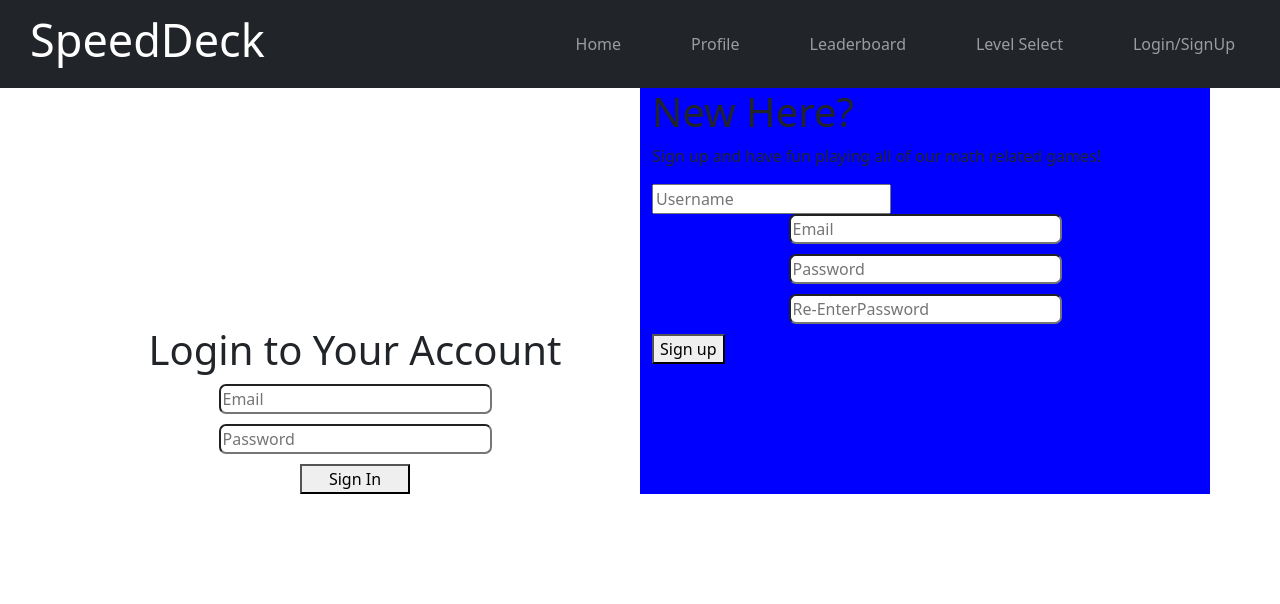
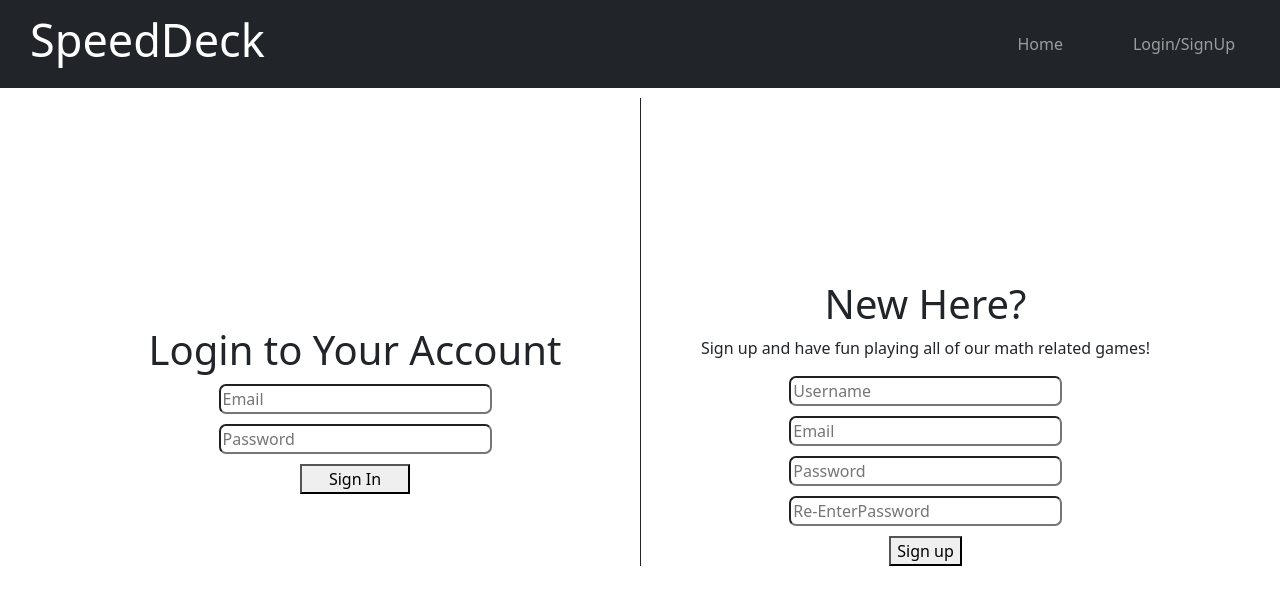
Before and after one commit to mwjones2186/speed-deck, a React (Create React App) app in the folder client/: page /signup in a window 1280 px wide. Shown: the top 604 px of the page. Built offline with nearby package versions, Linux system fonts and the light colour scheme.

Commit message:
added validations to new user sign up form

```diff
--- a/client/src/components/Navigation.js
+++ b/client/src/components/Navigation.js
@@ -3,7 +3,7 @@ import { Link } from "react-router-dom";
 import '../css/navigation.css';
 
 
-export default function Navigation  ()  {
+function UserLoggedIn(props) {
     return (
         <Navbar collapseOnSelect expand='lg' bg='dark' variant='dark'>
             <Navbar.Toggle aria-controls='navbarScroll' data-bs-target='#navbarScroll' />
@@ -16,7 +16,26 @@ export default function Navigation  ()  {
                         <NavLink className='navItem' href='/'>Home</NavLink>
                         <NavLink className='navItem' href='/profile'>Profile</NavLink>
                         <NavLink className='navItem' href='/leaderboard'>Leaderboard</NavLink>
-                        <NavLink className='navItem' href='/levelSelect'>Level Select</NavLink>
+                        <NavLink className='navItem' href='/progress'>Progress</NavLink>
+                        <NavLink className='navItem login' href='/signup'>Logout</NavLink>
+                    </Nav>
+                </div>
+            </Navbar.Collapse>
+        </Navbar>
+    )
+}
+
+function UserLoggedOut(props) {
+    return (
+        <Navbar collapseOnSelect expand='lg' bg='dark' variant='dark'>
+            <Navbar.Toggle aria-controls='navbarScroll' data-bs-target='#navbarScroll' />
+            <Navbar.Collapse id='navbarScroll'>
+                <Link to='/' className='h1Wrap'>
+                    <h1 className='navh1'>SpeedDeck</h1>
+                </Link>
+                <div className='wrap'>
+                    <Nav className='navWrap'>
+                        <NavLink className='navItem' href='/'>Home</NavLink>
                         <NavLink className='navItem login' href='/signup'>Login/SignUp</NavLink>
                     </Nav>
                 </div>
@@ -24,3 +43,13 @@ export default function Navigation  ()  {
         </Navbar>
     )
 }
+
+
+
+export default function Navigation(props) {
+    const isLoggedIn = props.isLoggedIn;
+    if (isLoggedIn) {
+        return <UserLoggedIn />;
+    }
+    return <UserLoggedOut />;
+}
--- a/client/src/css/login-signup.css
+++ b/client/src/css/login-signup.css
@@ -1,5 +1,11 @@
 .signup {
-    background: blue;
+    padding-top: 16%;
+}
+
+.signup {
+    text-align: center;
+    margin: 10px 0 10px 0;
+    border-left: 1px solid
 }
 
 .form {
@@ -16,8 +22,12 @@
     margin: 10px 0 10px 0;
 }
 
+#loginEmail,
 #email,
-#password {
+#loginPassword,
+#password,
+#rePassword,
+#username {
     display: block;
     width: 50%;
     margin: 0 auto 10px auto;
@@ -28,3 +38,10 @@
     width: 20%;
     margin: 0 auto;
 }
+
+@media (max-width: 500px), screen and (orientation: portrait) {
+.signup{
+    border-left: none;
+    border-top: 1px solid;
+}
+}
--- a/client/src/pages/Login-signup.js
+++ b/client/src/pages/Login-signup.js
@@ -1,31 +1,115 @@
 import { Container, Row, Col } from "react-bootstrap";
 import '../css/login-signup.css';
 
-export default function Login (){
+var signUpUsernameValid, signUpPasswordValid, signUpEmailValid;
+export default function Login() {
     return (
         <Container className="pageWrap">
             <Row>
                 <Col lg={6} className="login">
                     <h1>Login to Your Account</h1>
                     <form className="form">
-                        <input type='text' placeholder="Email" id="email" />
-                        <input type='text' placeholder="Password" id="password" />
+                        <input type='text' placeholder="Email" id="loginEmail" />
+                        <input type='text' placeholder="Password" id="loginPassword" />
                         <button className="signInBtn" type="submit">Sign In</button>
                     </form>
                 </Col>
                 <Col lg={6} className="signup">
                     <h1>New Here?</h1>
                     <p>Sign up and have fun playing all of our math related games!</p>
-                    <form>
+                    <form name='signUp' onSubmit={handleSubmit}>
                         <input type='text' placeholder="Username" id="username" />
-                        <input type='text' placeholder="Email" id="email" />
-                        <input type='text' placeholder="Password" id="password" />
-                        <input type='text' placeholder="Re-EnterPassword" id="password" />
+                        <input type='text' placeholder="Email" id="email" name='email' />
+                        <input type='password' placeholder="Password" id="password" />
+                        <input type='password' placeholder="Re-EnterPassword" id="rePassword" />
+                        <button className="signUpBtn" type="submit">Sign up</button>
                     </form>
-                    <button>Sign up</button>
                 </Col>
 
             </Row>
         </Container>
     )
 }
+const handleSubmit = event => {
+    event.preventDefault();
+    console.log('form submitted')
+    let form = document.getElementsByName("signUp")[0];
+    let username = document.getElementById('username').value;
+    let maxChar = 20
+    let minChar = 3
+
+    if (username.length >= minChar && username.length <= maxChar) {
+        console.log('username correct length')
+        signUpUsernameValid = true;
+    } else {
+        signUpUsernameValid = false;
+        console.log('username is not correct length')
+
+    }
+
+    if (/^\w+([\.-]?\w+)*@\w+([\.-]?\w+)*(\.\w{2,3})+$/.test(document.getElementById('email').value)) {
+        console.log('email validation worked')
+        signUpEmailValid = true;
+        //      return (true)
+    } else {
+        signUpEmailValid = false;
+
+        console.log("You have entered an invalid email address!")
+        //        return (false)
+    }
+
+    // password is invalid, email is invalid
+    // email is not valid
+    confirmPassword();
+
+    let successMsg = document.getElementById("successMsg");
+    let newMsg = "";
+
+    if (successMsg == null || successMsg == undefined) {
+        successMsg = document.createElement("span");
+        successMsg.id = "successMsg";
+        if (!signUpUsernameValid) {
+            successMsg.innerHTML += "Username is invalid";
+        }
+        if (!signUpEmailValid) {
+            if (successMsg.innerHTML.length > 0) successMsg.innerHTML += ", ";
+            successMsg.innerHTML += "Email is invalid";
+        }
+        if (!signUpPasswordValid) {
+            if (successMsg.innerHTML.length > 0) successMsg.innerHTML += ", ";
+            successMsg.innerHTML += "Password must be 6-20 characters long";
+        }
+        form.before(successMsg);
+    }
+    else {
+        successMsg.innerHTML = "";
+        if (!signUpUsernameValid) {
+            successMsg.innerHTML += "Username is invalid";
+        }
+        if (!signUpEmailValid) {
+            if (successMsg.innerHTML.length > 0) successMsg.innerHTML += ", ";
+            successMsg.innerHTML += "Email is invalid";
+        }
+        if (!signUpPasswordValid) {
+            if (successMsg.innerHTML.length > 0) successMsg.innerHTML += ", ";
+            successMsg.innerHTML += "Password must be 6-20 characters long";
+        }
+
+    }
+
+}
+
+function confirmPassword() {
+    let password1 = document.getElementById('password').value;
+    let password2 = document.getElementById('rePassword').value;
+    let minChar = 6;
+    let maxChar = 20;
+    console.log(password1 + " " + password2 + " " + password1.length + "  " + password2.length);
+    if (password1 === password2 && (password1.length >= minChar && password1.length <= maxChar)) {
+        console.log('success');
+        signUpPasswordValid = true;
+    } else {
+        console.log('error');
+        signUpPasswordValid = false;
+    }
+}
```
